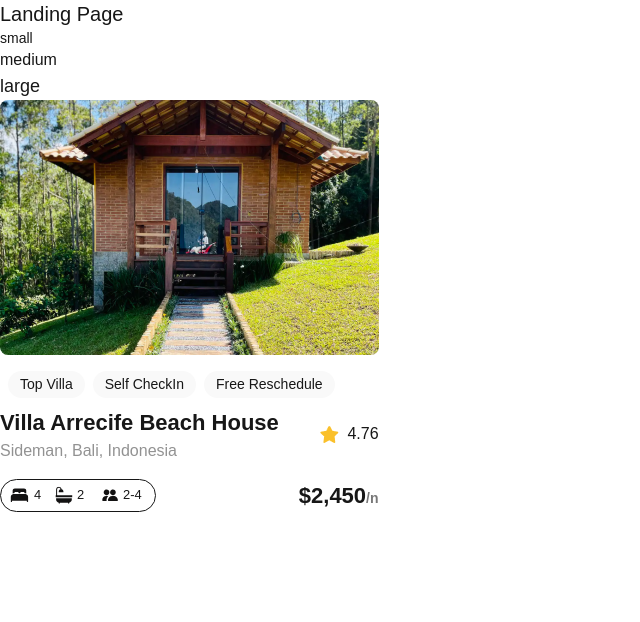
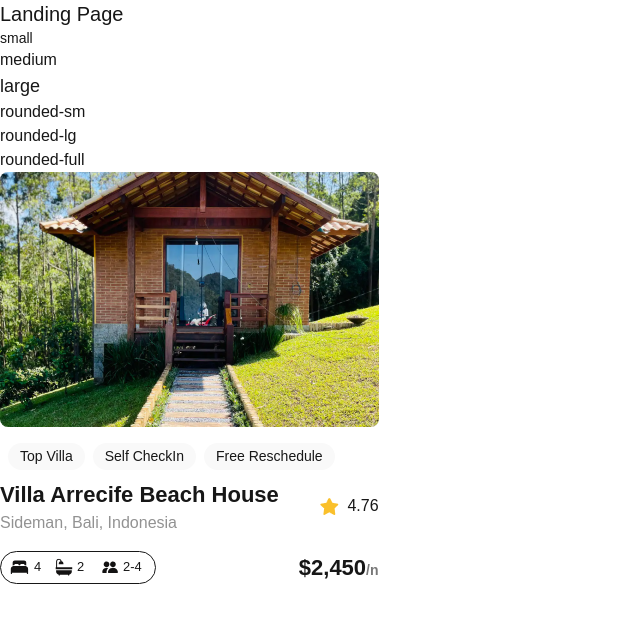
Before and after one commit to AdnaneBc/alx-project-0x00-setup, a Next.js app in the folder alx-project-0x00/: page /landing in a window 1280 px wide. Shown: the top 622 px of the page, without its empty margins (0-640 px from the left). Built offline with nearby package versions, Linux system fonts and the light colour scheme.

Commit message:
add button

```diff
--- a/alx-project-0x00/components/Button.tsx
+++ b/alx-project-0x00/components/Button.tsx
@@ -1,8 +1,8 @@
 import { ButtonProps } from "@/interfaces";
 import React from "react";
 
-const Button: React.FC<ButtonProps> = ({ title, style }) => {
-  return <div className={style}>{title}</div>;
+const Button: React.FC<ButtonProps> = ({ title, styles }) => {
+  return <div className={styles}>{title}</div>;
 };
 
 export default Button;
--- a/alx-project-0x00/interfaces/index.ts
+++ b/alx-project-0x00/interfaces/index.ts
@@ -4,5 +4,5 @@ export interface PillProps {
 
 export interface ButtonProps {
   title: string;
-  style: string;
+  styles: string;
 }
--- a/alx-project-0x00/pages/landing.tsx
+++ b/alx-project-0x00/pages/landing.tsx
@@ -5,9 +5,12 @@ const Landing: React.FC = () => {
   return (
     <div>
       <h1 className=" text-xl font-extralight">Landing Page</h1>
-      <Button style="text-sm" title="small" />
-      <Button style="text-md" title="medium" />
-      <Button style="text-lg" title="large" />
+      <Button styles="text-sm" title="small" />
+      <Button styles="text-md" title="medium" />
+      <Button styles="text-lg" title="large" />
+      <Button styles="rounded-sm" title="rounded-sm" />
+      <Button styles="rounded-lg" title="rounded-lg" />
+      <Button styles="rounded-full" title="rounded-full" />
       <Card />
     </div>
   );
```
